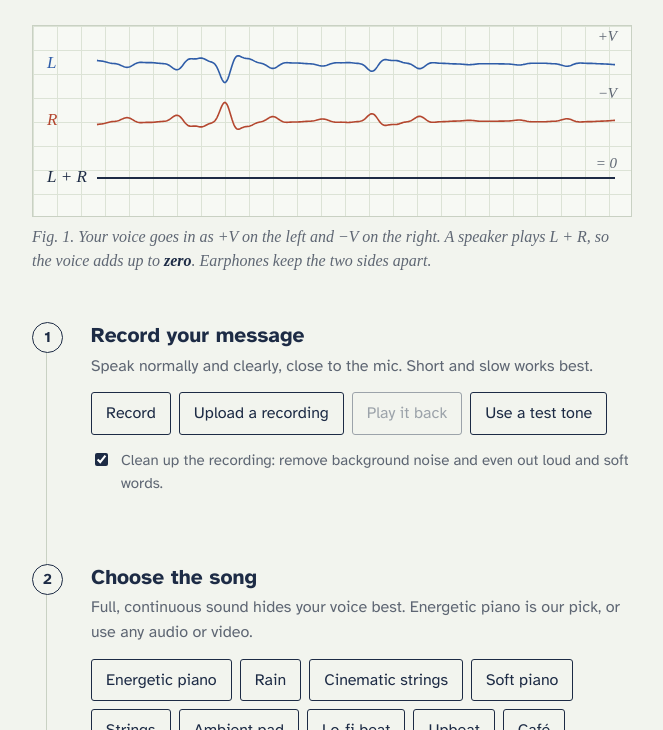
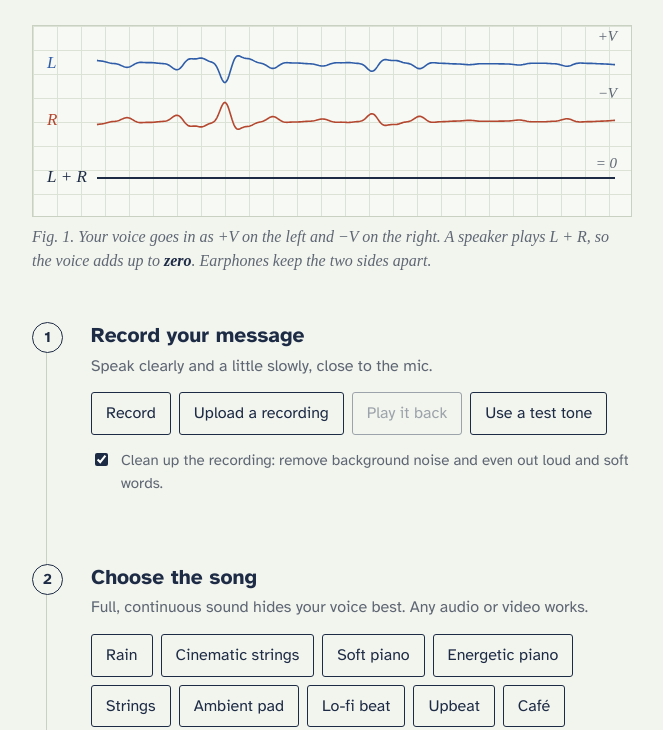
Before and after one commit to vishnu-1709/undertone, a plain HTML site: page web/index.html in a window 1280 px wide. Shown: the part 222-952 px from the top of the page, without its empty margins (308-971 px from the left). Drawn offline with Linux system fonts and the light colour scheme; a web font is replaced by a local one.

Commit message:
Energetic piano back beside Soft piano, no recommendation; step 1 asks for clear, slightly slow speech
Co-Authored-By: Claude Opus 5.5 <noreply@anthropic.com>
Claude-Session: https://claude.ai/code/session_01T7MxQh2fqe1BWquVEfwDFQ

```diff
--- a/web/index.html
+++ b/web/index.html
@@ -105,7 +105,7 @@
   <ol class="steps">
     <li>
       <h2>Record your message</h2>
-      <p class="lead">Speak normally and clearly, close to the mic. Short and slow works best.</p>
+      <p class="lead">Speak clearly and a little slowly, close to the mic.</p>
       <div class="row">
         <button id="recBtn" class="rec">Record</button>
         <label class="file">Upload a recording<input id="voiceFile" type="file" accept="audio/*,video/*"></label>
@@ -119,12 +119,12 @@
 
     <li>
       <h2>Choose the song</h2>
-      <p class="lead">Full, continuous sound hides your voice best. Energetic piano is our pick, or use any audio or video.</p>
+      <p class="lead">Full, continuous sound hides your voice best. Any audio or video works.</p>
       <div class="row">
-        <button class="chip" data-preset="pianoFast">Energetic piano</button>
         <button class="chip" data-preset="rain">Rain</button>
         <button class="chip" data-preset="stringsDrive">Cinematic strings</button>
         <button class="chip" data-preset="piano">Soft piano</button>
+        <button class="chip" data-preset="pianoFast">Energetic piano</button>
         <button class="chip" data-preset="strings">Strings</button>
         <button class="chip" data-preset="pad">Ambient pad</button>
         <button class="chip" data-preset="lofi">Lo-fi beat</button>
```
